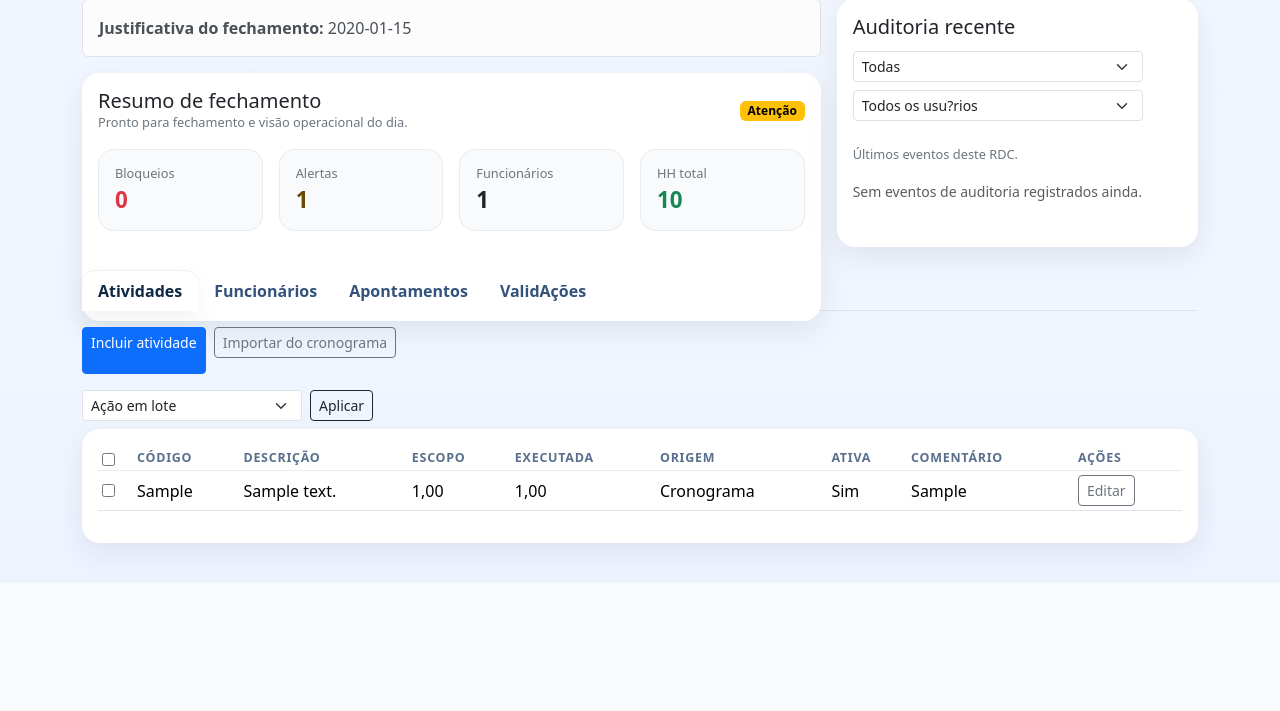
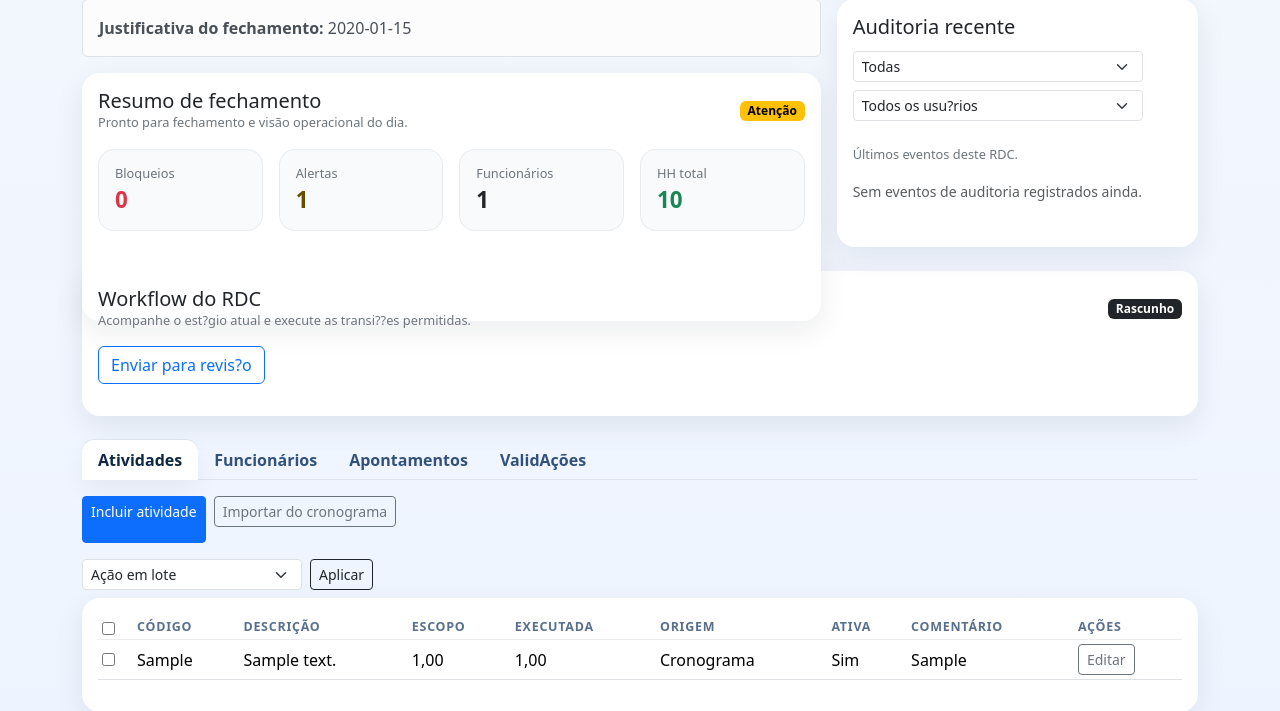
Before and after one commit to daniellaranjoadm-dorange/rdc-inteligente, a Django app: page /rdc/1/ in a window 1280 px wide. Shown: the part 1018-1729 px from the top of the page. Before the commit the page ends 1586 px from the top, so only its background shows below. Run offline with Django 5.2, Linux system fonts and the light colour scheme; a user stored in the database is signed in; tables that the repository leaves empty hold one stand-in row (values such as "Sample post").

Commit message:
feat: adiciona painel visivel de workflow no detalhe do RDC

```diff
--- a/rdc/views.py
+++ b/rdc/views.py
@@ -956,6 +956,19 @@ class RDCDetailView(AuthenticatedTemplateMixin, DetailView):
 
         context["auditorias"] = auditorias
         context["auditorias_grupos"] = grupos
+
+        context["can_send_review"] = bool(getattr(rdc, "usuario_pode_enviar_revisao", lambda user: False)(self.request.user))
+        context["can_approve"] = bool(getattr(rdc, "usuario_pode_aprovar", lambda user: False)(self.request.user))
+        context["can_return"] = bool(getattr(rdc, "usuario_pode_devolver", lambda user: False)(self.request.user))
+        context["can_close_workflow"] = bool(getattr(rdc, "usuario_pode_fechar", lambda user: False)(self.request.user))
+        context["can_reopen_workflow"] = bool(getattr(rdc, "usuario_pode_reabrir", lambda user: False)(self.request.user))
+        context["workflow_actions_available"] = any([
+            context["can_send_review"],
+            context["can_approve"],
+            context["can_return"],
+            context["can_close_workflow"],
+            context["can_reopen_workflow"],
+        ])
 
         return context
 
--- a/templates/rdc/detalhe_rdc.html
+++ b/templates/rdc/detalhe_rdc.html
@@ -254,6 +254,59 @@
     </div>
 </div>
 
+
+<div class="table-card p-3 mb-4">
+    <div class="d-flex justify-content-between align-items-center mb-3 flex-wrap gap-2">
+        <div>
+            <h5 class="mb-0">Workflow do RDC</h5>
+            <div class="mini-muted">Acompanhe o est?gio atual e execute as transi??es permitidas.</div>
+        </div>
+        <span class="badge text-bg-dark">{{ rdc.get_status_display }}</span>
+    </div>
+
+    {% if workflow_actions_available %}
+    <div class="d-flex gap-2 flex-wrap">
+        {% if can_send_review %}
+        <form method="post" action="{% url 'rdc-workflow' rdc.pk %}">
+            {% csrf_token %}
+            <input type="hidden" name="action" value="enviar_revisao">
+            <button class="btn btn-outline-primary">Enviar para revis?o</button>
+        </form>
+        {% endif %}
+
+        {% if can_approve %}
+        <form method="post" action="{% url 'rdc-workflow' rdc.pk %}">
+            {% csrf_token %}
+            <input type="hidden" name="action" value="aprovar">
+            <button class="btn btn-primary">Aprovar</button>
+        </form>
+        {% endif %}
+
+        {% if can_return %}
+        <form method="post" action="{% url 'rdc-workflow' rdc.pk %}" class="d-flex gap-2 flex-wrap align-items-start">
+            {% csrf_token %}
+            <input type="hidden" name="action" value="devolver">
+            <input type="text" name="observacao" class="form-control" style="max-width: 320px;" placeholder="Motivo da devolu??o">
+            <button class="btn btn-outline-warning">Devolver</button>
+        </form>
+        {% endif %}
+
+        {% if can_close_workflow and not rdc.is_fechado %}
+        <button class="btn btn-success" data-bs-toggle="modal" data-bs-target="#modalFechamento">Fechar RDC</button>
+        {% endif %}
+
+        {% if can_reopen_workflow and rdc.is_fechado %}
+        <button class="btn btn-warning" data-bs-toggle="modal" data-bs-target="#modalReabertura">Reabrir RDC</button>
+        {% endif %}
+    </div>
+    {% else %}
+    <div class="alert alert-light border mb-0">
+        Nenhuma a??o de workflow est? dispon?vel para este RDC no momento.
+    </div>
+    {% endif %}
+</div>
+
+
 <ul class="nav nav-tabs mb-3" id="rdcTabs" role="tablist">
     <li class="nav-item"><button class="nav-link active" data-bs-toggle="tab" data-bs-target="#atividades">Atividades</button></li>
     <li class="nav-item"><button class="nav-link" data-bs-toggle="tab" data-bs-target="#funcionarios">Funcionários</button></li>
```
Also changed, not shown: rdc/tests_workflow_ui.py (added, +59 -0 lines).
